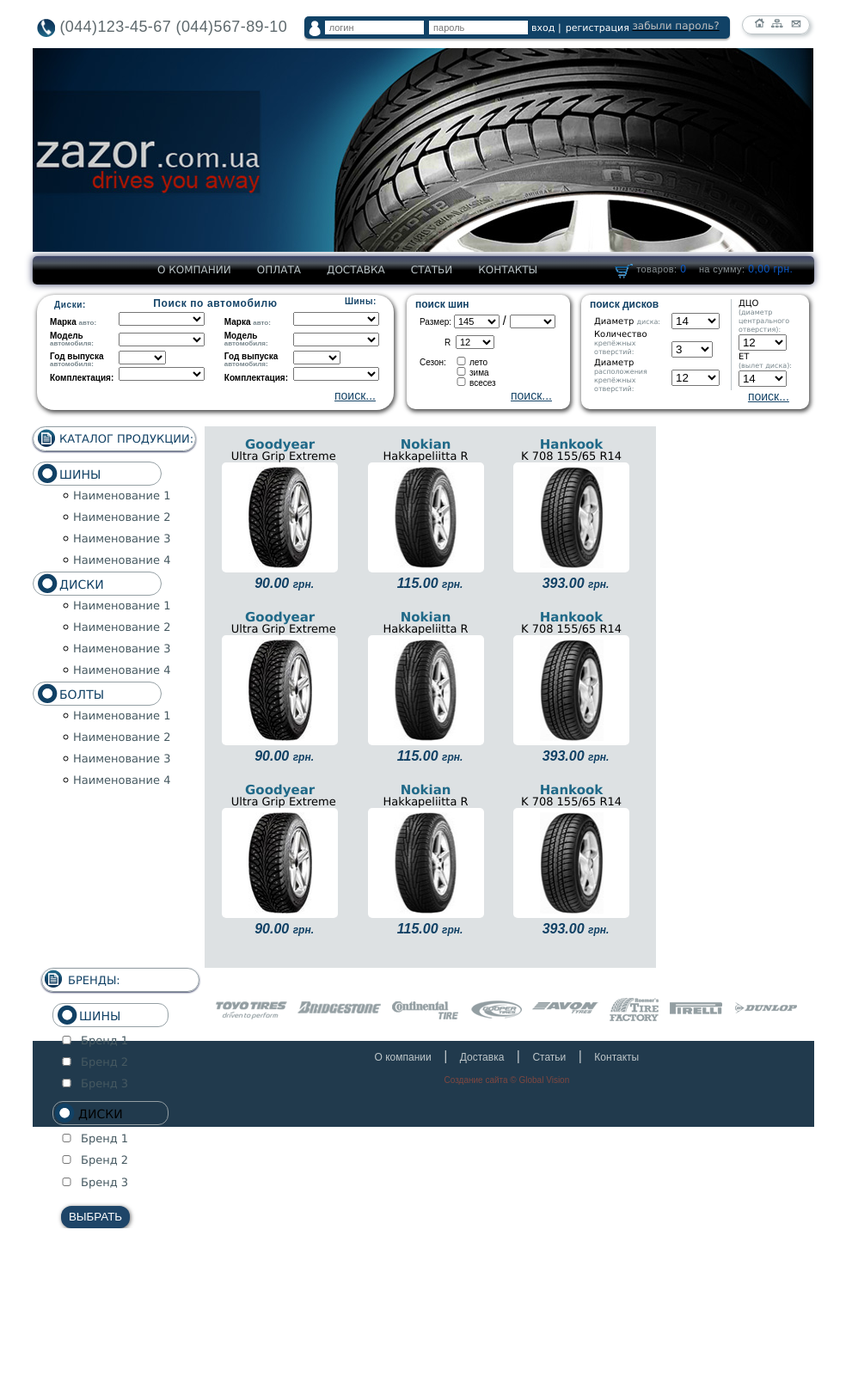
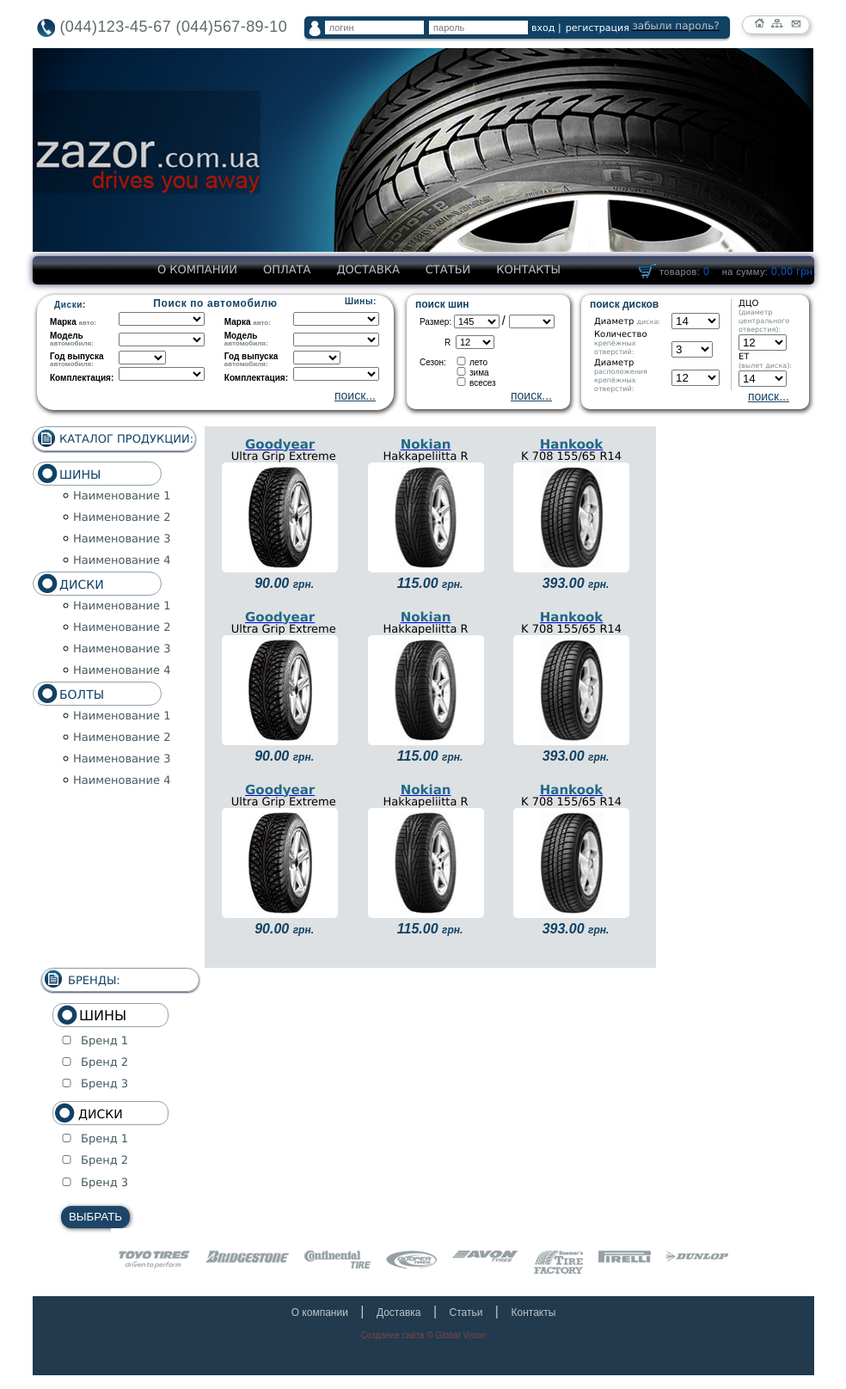
Before and after one commit to OleksChep/HW6_zazor, a plain HTML site: page index.html in a window 1280 px wide. Shown: the whole page at 86% size, without its empty margins (148-1132 px from the left). Before the commit the page ends 1429 px from the top, so only its background shows below. Drawn offline with Linux system fonts and the light colour scheme.

Commit message:
added links for basket, brands and other

```diff
--- a/css/style.css
+++ b/css/style.css
@@ -1,4 +1,4 @@
-.wrapper{
+.wrapper {
   width: 908px;
   margin: 16px auto;
   -box-shadow: 0 0 5px grey;
@@ -129,7 +129,6 @@ nav ul li{
 nav ul{
   width: 480px;
 }
-
 .navigation{
 width: 909px;
 height: 33px;
@@ -142,7 +141,7 @@ border-radius: 5px;
 .navigation li a{
   color: #bbc5c8;
   line-height: normal;
-  font-size: 12px;
+  font-size: 13px;
   text-decoration: none;
   font-family: "Lucida Sans Unicode";
 }
@@ -176,7 +175,6 @@ border-radius: 5px;
   background-position: left;
   padding-left: 25px;
   height: 17px;
-
 }
 .basket p{
   display: inline-block;
@@ -188,13 +186,13 @@ border-radius: 5px;
   padding-left: 10px;
   font-family: Arial;
   letter-spacing: 0.4px;
+}
 
-}
 .basket .colo{
   font-size: 12px;
   color: #0D5AC7;
   letter-spacing: 0.5px;
-
+  line-height: 18px;
 }
 /*Navigation*/
 /*FILTER*/
@@ -318,12 +316,10 @@ line-height: 1em;
 .forma-disk-colon1-p{
   margin: 3px 15px;
   font-family: "Lucida Sans Unicode";
-
 }
 .otstup{
   margin-top: 5px;
 }
-
 .diski{
   color: #154468;
   float: left;
@@ -368,8 +364,7 @@ line-height: 1em;
   clear: both;
 }
 .header-shin,
-.header-disk
-{
+.header-disk {
   text-align: left;
   font-size: 12px;
   color: #114165;
@@ -379,7 +374,6 @@ line-height: 1em;
 .header-disk{
   margin-bottom: 9px;
 }
-
 .forma-shin p{
   font-size: 10px;
   margin-left: 15px;
@@ -464,8 +458,6 @@ line-height: 8px;
   font-size: 11px;
   position: absolute;
   left: 85px;
-  /*-top: -5px;
-  -padding-top: 5px;*/
   bottom: 0.5px;
 }
 .god-avto{
@@ -473,8 +465,7 @@ line-height: 8px;
   font-size: 11px;
   position: absolute;
   left: 85px;
-  /*top: -5px;*/
-    bottom: 4px;
+  bottom: 4px;
 }
 .text-ser{
   -border: 1px solid black;
@@ -509,8 +500,6 @@ width: 185px;
   clear: both;
 }
 .header-left{
-/*  -height: 25px;
-  -width: 180px; */
   padding:7px 2px 7px 30px;
   border: 1px solid #949fa4;
   border-radius: 15px;
@@ -519,7 +508,6 @@ width: 185px;
   font-family: "Lucida Sans Unicode";
   vertical-align: middle;
   box-shadow: 0 1px 2px #3c4367;
-
 }
 .header-left::before{
   content: "";
@@ -532,7 +520,6 @@ width: 185px;
   margin-left: -25px;
   margin-top: -5px;
   position: absolute;
-
 }
 .title-left{
   font-size: 14px;
@@ -647,15 +634,14 @@ h3{
   margin-left: 10px;
   float: left;
 }
-.right-colon:after{
+.right-colon:after {
   content: "";
   display: block;
   clear: both;
 }
 
 .header-right,
-.title-right
-{
+.title-righ {
   font-size: 14px;
   color: #114165;
   font-family: "Arial";
@@ -789,25 +775,28 @@ font-family: "Lucida Sans Unicode";
   height: 26px;
   border: none;
   outline: none;
-  /*background-image: url(../img/submit-buttons.png);
-  background-position: center;
-  background-repeat: no-repeat;*/
 }
 /*Container*/
 /*Footer*/
-.logo-sponsor{
-  -border: 1px solid black;
+
+  footer{
+  margin-top:645px;
+ }
+.brand-logos li{
+  padding: 26px 9px 18px;
+  background-color: white;
   text-align: center;
-}
-.logo-sponsor img{
-  display:  inline-block;
-  /*-width: 676px;
-  -height: 27px;*/
-  margin-top: 35px;
-  margin-bottom: 20px;
+  float: left;
+  clear: right;
+ }
+.brand-logos {
+  display: inline-block;
+  vertical-align: top;
+  padding-left: 91px;
+  padding-bottom:5px;
 }
 .page{
-  height: 100px;
+  height: 92px;
   width: 909px;
   background-color: #213a4d;
 }
@@ -846,6 +835,4 @@ font-family: "Lucida Sans Unicode";
   text-align: center;
   margin-top: 5px;
 }
-
-
 /*Footer*/
--- a/index.html
+++ b/index.html
@@ -51,9 +51,8 @@
 				<li><a href="#">СТАТЬИ</a></li>
 				<li><a href="#">КОНТАКТЫ</a></li>
 			</ul>
-<!-- <div style="clear:both"></div>    -->
 			<div class="basket">
-    <p class="img-basket">товаров:<span class="colo"> 0</span></p>
+				<a href="#"> <p class="img-basket">товаров:<span class="colo"> 0</span></p></a>
 				<p>на сумму:<span class="colo"> 0,00 грн.</span></p>
 			</div>
 		</div>
@@ -68,22 +67,16 @@
 					<span class="chini">Шины:</span>
 				</p>
 				</div>
-
 				<div class="forma_avto">
 					<form action="" >
 						<p class="colon1">Марка <span class="text-ser">авто:</span>
 						<select class="mark-avto" name=""></select></p>
-
 						<p class="colon2">Марка <span class="text-ser">авто:</span>
 						<select class="mark-avto" name=""></select></p>
-
-
-      <p class="colon1">Модель <br><span class="text-ser"> автомобиля:  </span>
+						<p class="colon1">Модель <br><span class="text-ser"> автомобиля: </span>
 						<select class="mark-avto" name=""></select></p>
-
 						<p class="colon2">Модель <br><span class="text-ser">автомобиля: </span>
 						<select class="mark-avto" name=""></select></p>
-
 						<p class="colon1">Год выпуска <br><span class="text-ser"> автомобиля: </span>
 						<select class="god-avto" name=""></select></p>
 						<p class="colon2">Год выпуска <br><span class="text-ser"> автомобиля: </span>
@@ -104,12 +97,13 @@
 						<p>Размер:
 							<select class="pole-shin" name="">
 								<option class="opti" value="145">145</option>
-        </select><span class="forma-shin-text-up"> / </span>
+							</select>
+							<span class="forma-shin-text-up"> / </span>
 							<select class="pole-shin" name=""></select>
 						</p>
 						<p class="R">R <select class="pole-R" name="">
-          <option class="opti" value="12">12</option>
-        </select></p>
+							<option class="opti" value="12">12</option></select>
+						</p>
 						<p>Сезон:</p>
 						<div class="checkb">
 							<p><label> <input type="checkbox" class="checkb-input" name="name" value="">лето</label></p>
@@ -129,21 +123,22 @@
 							<p class="forma-disk-colon1-p">Диаметр <span class="text-ser">диска:</span>
 							<select class="pole-disk" name="">
 								<option class="opti" value="14">14</option>
-    </select></p>
-
-    <p class="forma-disk-colon1-p otstup">Количество <br><span class="text-ser">крепёжных <br>отверстий:</span>
+							</select>
+							</p>
+							<p class="forma-disk-colon1-p otstup">Количество <br>
+							<span class="text-ser">крепёжных <br>отверстий:</span>
 							<select class="pole-disk-mini" name="">
 								<option class="opti" value="3">3</option>
 							</select></p>
-
-    <p class="forma-disk-colon1-p">Диаметр <br><span class="text-ser">расположения<br>крепёжных<br>отверстий:</span>
+							<p class="forma-disk-colon1-p">Диаметр <br>
+							<span class="text-ser">расположения<br>крепёжных<br>отверстий:</span>
 							<select class="last-p" name="">
 							<option class="opti" value="12">12</option>
 							</select></p>
 						</div>
 						<div class="disk-colon2">
-      <!--<img src="img/vertic-line.png" alt="vertic-line">  -->
-      <p class="">ДЦО<br><span class="text-ser">(диаметр<br>центрального<br>отверстия): <br></span>
+							<p class="">ДЦО<br>
+							<span class="text-ser">(диаметр<br>центрального<br>отверстия): <br></span>
 							<select class="pole-disk" name="">
 							<option class="opti" value="12">12</option>
 							</select></p>
@@ -186,83 +181,77 @@
 			</div>
 			<div class="center-colon">
 				<div class="tovar">
-          <h2>Goodyear</h2>
+					<a href="#"><h2>Goodyear</h2></a>
 					<h3>&nbsp Ultra Grip Extreme</h3>
 					<div class="img-tovara-blok">
-            <img class="img-tovara" src="img/koleso.jpg" alt="koleso">
+						<a href="#"><img class="img-tovara" src="img/koleso.jpg" alt="koleso"></a>
 					</div>
 					<p class="price"> 90.00 <span class="price-italic">грн.</span></p>
 				</div>
 				<div class="tovar">
-        <h2>Nokian</h2>
+					<a href="#"><h2>Nokian</h2></a>
 					<h3> Hakkapeliitta R</h3>
 					<div class="img-tovara-blok">
-          <img class="img-tovara" src="img/koleso2.jpg" alt="koleso">
+						<a href="#"><img class="img-tovara" src="img/koleso2.jpg" alt="koleso"></a>
 					</div>
 					<p class="price">115.00 <span class="price-italic">грн.</span></p>
 				</div>
-
 				<div class="tovar">
-        <h2>Hankook</h2>
+					<a href="#"><h2>Hankook</h2></a>
 					<h3>K 708 155/65 R14</h3>
 					<div class="img-tovara-blok">
-          <img class="img-tovara" src="img/koleso3.jpg" alt="koleso">
+						<a href="#"><img class="img-tovara" src="img/koleso3.jpg" alt="koleso"></a>
 					</div>
 					<p class="price">393.00 <span class="price-italic">грн.</span></p>
 				</div>
-
 				<div class="tovar">
-        <h2>Goodyear</h2>
+					<a href="#"><h2>Goodyear</h2></a>
 					<h3>&nbsp Ultra Grip Extreme</h3>
 					<div class="img-tovara-blok">
-          <img class="img-tovara" src="img/koleso.jpg" alt="koleso">
+						<a href="#"><img class="img-tovara" src="img/koleso.jpg" alt="koleso"></a>
 					</div>
 					<p class="price">90.00 <span class="price-italic">грн.</span></p>
 				</div>
 				<div class="tovar">
-      <h2>Nokian</h2>
+					<a href="#"><h2>Nokian</h2></a>
 					<h3> Hakkapeliitta R</h3>
 					<div class="img-tovara-blok">
-        <img class="img-tovara" src="img/koleso2.jpg" alt="koleso">
+						<a href="#"><img class="img-tovara" src="img/koleso2.jpg" alt="koleso"></a>
 					</div>
 					<p class="price">115.00 <span class="price-italic">грн.</span></p>
 				</div>
-
 				<div class="tovar">
-      <h2>Hankook</h2>
+					<a href="#"><h2>Hankook</h2></a>
 					<h3>K 708 155/65 R14</h3>
 					<div class="img-tovara-blok">
-        <img class="img-tovara" src="img/koleso3.jpg" alt="koleso">
+						<a href="#"><img class="img-tovara" src="img/koleso3.jpg" alt="koleso"></a>
 					</div>
 					<p class="price">393.00 <span class="price-italic">грн.</span></p>
 				</div>
-
 				<div class="tovar">
-        <h2>Goodyear</h2>
+					<a href="#"><h2>Goodyear</h2></a>
 					<h3>&nbsp Ultra Grip Extreme</h3>
 					<div class="img-tovara-blok">
-          <img class="img-tovara" src="img/koleso.jpg" alt="koleso">
+						<a href="#"><img class="img-tovara" src="img/koleso.jpg" alt="koleso"></a>
 					</div>
 					<p class="price">90.00 <span class="price-italic">грн.</span></p>
 				</div>
 				<div class="tovar">
-      <h2>Nokian</h2>
+					<a href="#"><h2>Nokian</h2></a>
 					<h3>Hakkapeliitta R</h3>
 					<div class="img-tovara-blok">
-        <img class="img-tovara" src="img/koleso2.jpg" alt="koleso">
+						<a href="#"><img class="img-tovara" src="img/koleso2.jpg" alt="koleso"></a>
 					</div>
 					<p class="price">115.00 <span class="price-italic">грн.</span></p>
 				</div>
-
 				<div class="tovar">
-      <h2>Hankook</h2>
+					<a href="#"><h2>Hankook</h2></a>
 					<h3>K 708 155/65 R14</h3>
 					<div class="img-tovara-blok">
-        <img class="img-tovara" src="img/koleso3.jpg" alt="koleso">
+						<a href="#"><img class="img-tovara" src="img/koleso3.jpg" alt="koleso"></a>
 					</div>
 					<p class="price">393.00 <span class="price-italic">грн.</span></p>
 				</div>
-
 			</div>
 			<div class="right-colon">
 				<div class="header-right">БРЕНДЫ:</div>
@@ -277,7 +266,6 @@
 					<label class="right-check">
 						<input type="checkbox" name="name" value=""><p>Бренд 3</p>
 					</label>
-
 				</form>
 				<div class="title-right2">ДИСКИ</div>
 				<form action="">
@@ -294,18 +282,22 @@
 						<form action="index.html" method="post">
 							<input type="submit" class="submit-form-buttons" name="name" value="ВЫБРАТЬ">
 						</form>
-
 					</div>
 				</form>
-
 			</div>
 		</div>
-
 	</main>
 	<footer>
-  <div class="logo-sponsor">
-    <img src="img/logo-sponsor.png" alt="logo-sponsor">
-  </div>
+		<ul class="brand-logos">
+			<li><a href="#"><img src="img/logo-01.png" alt=""></a></li>
+            <li><a href="#"><img src="img/logo-02.png" alt=""></a></li>
+            <li><a href="#"><img src="img/logo-03.png" alt=""></a></li>
+            <li><a href="#"><img src="img/logo-04.png" alt=""></a></li>
+            <li><a href="#"><img src="img/logo-05.png" alt=""></a></li>
+            <li><a href="#"><img src="img/logo-06.png" alt=""></a></li>
+            <li><a href="#"><img src="img/logo-07.png" alt=""></a></li>
+            <li><a href="#"><img src="img/logo-08.png" alt=""></a></li>
+        </ul>
 		<div class="page">
 			<div class="pages">
 				<ul class="footer-page">
@@ -318,7 +310,6 @@
 			<div class="copyr">Создание сайта © Global Vision</div>
 		</div>
 	</footer>
-
 	</div>
   </body>
 </html>
```
Also changed, not shown: img/logo-01.png (added), img/logo-02.png (added), img/logo-03.png (added), img/logo-04.png (added), img/logo-05.png (added), img/logo-06.png (added), img/logo-07.png (added), img/logo-08.png (added). Lines whose indentation alone changed are shown as unchanged.
